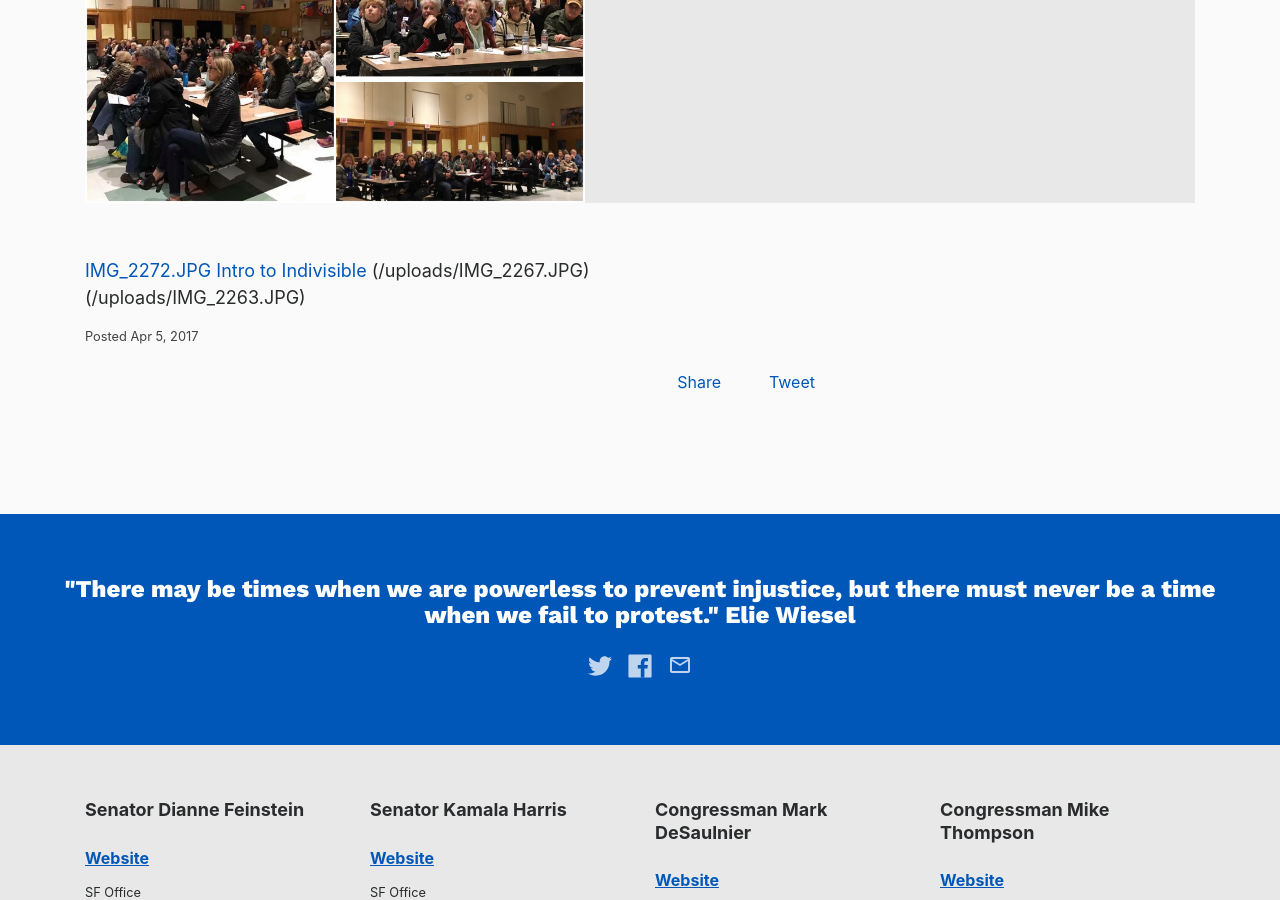
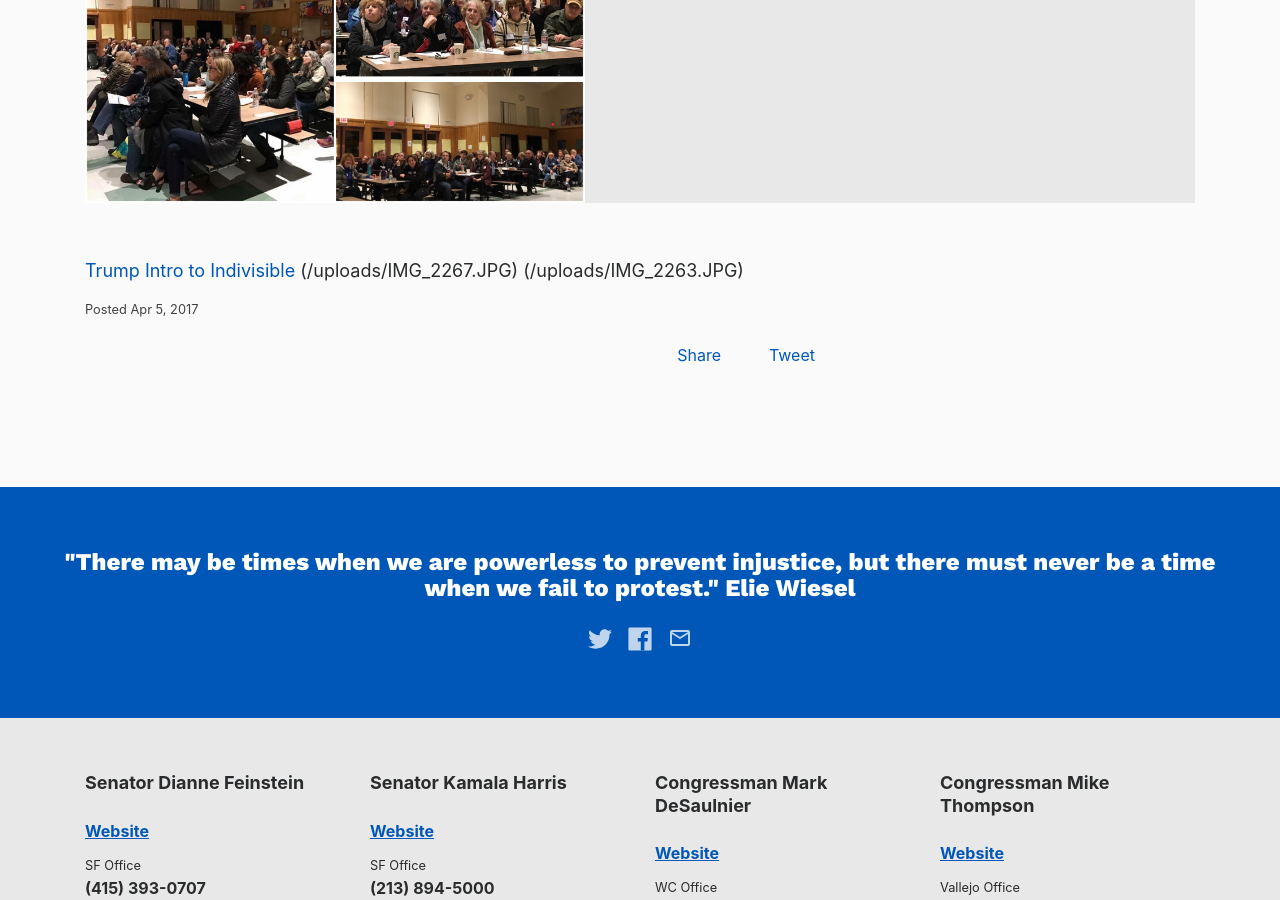
Before and after one commit to IndivisibleTemplate/BasicTemplate, a Jekyll site: the page built from _successes/first-indivisible4c-meeting.markdown, in a window 1280 px wide and 900 px high, scrolled down 582 px. Built offline with Jekyll 4.4.1, drawn with Linux system fonts in a browser that asks for light colours; nearby versions of some CDN libraries; comment, search, counter and statistics services are not loaded.

Commit message:
Updated First Indivisible4c Meeting

```diff
--- a/_successes/first-indivisible4c-meeting.markdown
+++ b/_successes/first-indivisible4c-meeting.markdown
@@ -4,7 +4,7 @@
 main-image: "/uploads/IMG_2269.JPG"
 ---
 
-[IMG_2272.JPG](/uploads/IMG_2272.JPG)
+[Trump](/uploads/IMG_2272.JPG)
 [Intro to Indivisible](/uploads/IMG_2272.JPG)
 (/uploads/IMG_2267.JPG)
 (/uploads/IMG_2263.JPG)
```
